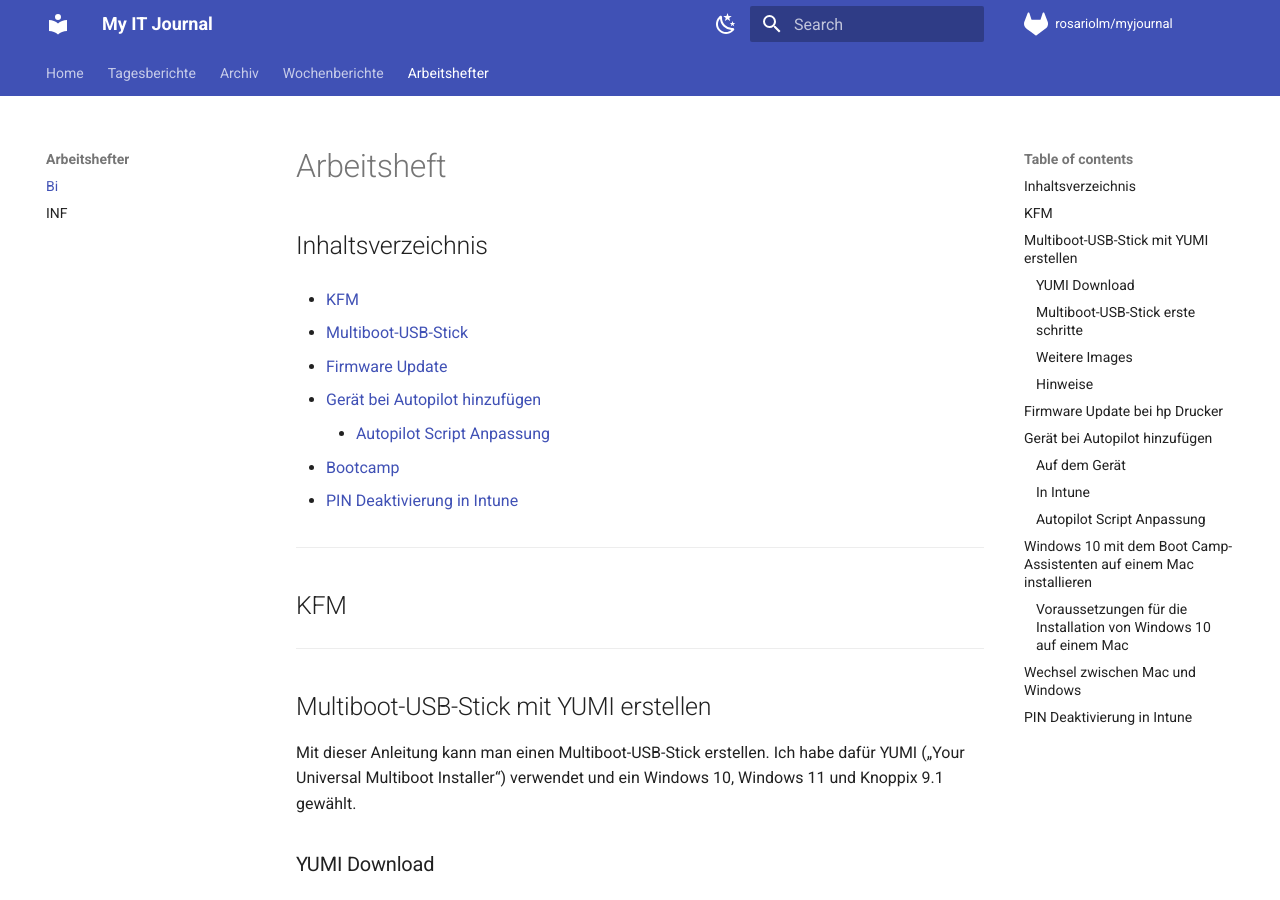
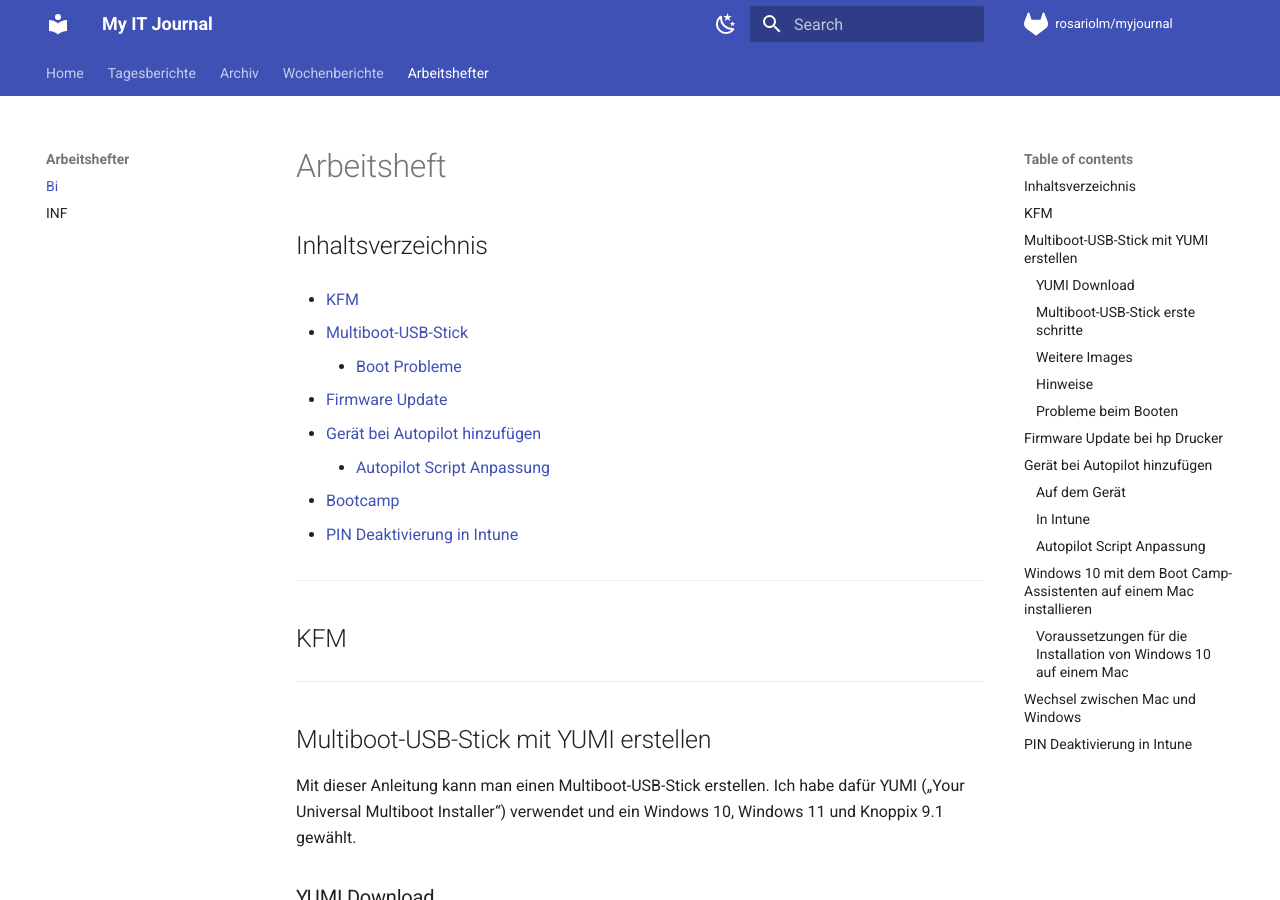
Before and after one commit to rosariolm/myjournal, an MkDocs documentation site: the page built from docs/aberichte/Bi/Arbeitsheft.md, in a window 1280 px wide and 900 px high. Built offline with MkDocs 1.6.1 and Material for MkDocs 9.7.7, drawn with Linux system fonts in a browser that asks for light colours; comment, search, counter and statistics services are not loaded.

Commit message:
Arbeitsheft1.3

```diff
--- a/docs/aberichte/Bi/Arbeitsheft.md
+++ b/docs/aberichte/Bi/Arbeitsheft.md
@@ -5,6 +5,8 @@
 - [KFM](#KFM)
 
 - [Multiboot-USB-Stick](#YUMI)
+
+    * [Boot Probleme](#YUMIboot)
 
 - [Firmware Update](#FirmUp)
 
@@ -108,6 +110,11 @@
 
 !!! warning
     Bei Hinzufügung von einem ISO auf einem USB-Stick kein Reinstall durchführen, sonst werden alle schon vorhandenen ISO's gelöscht.
+
+---
+
+<a name="YUMIboot"></a>
+### Probleme beim Booten
 
 ---
 
```
